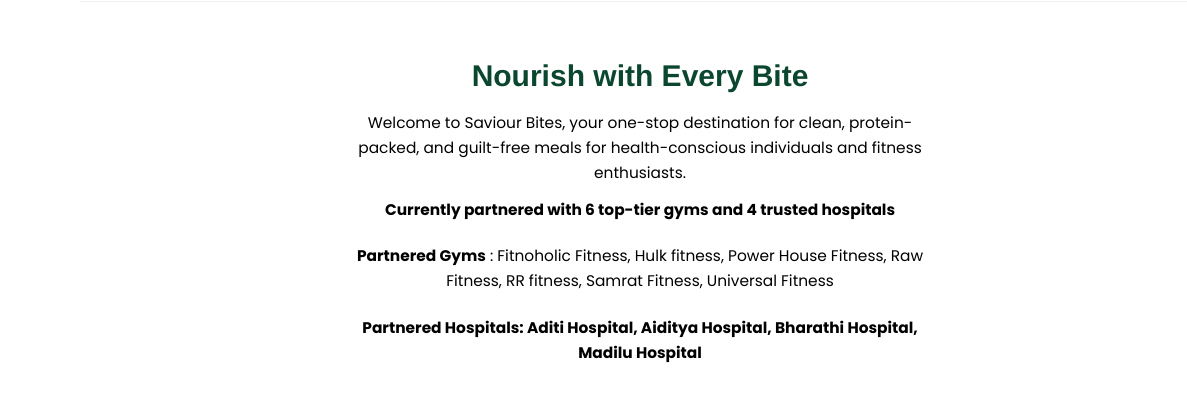
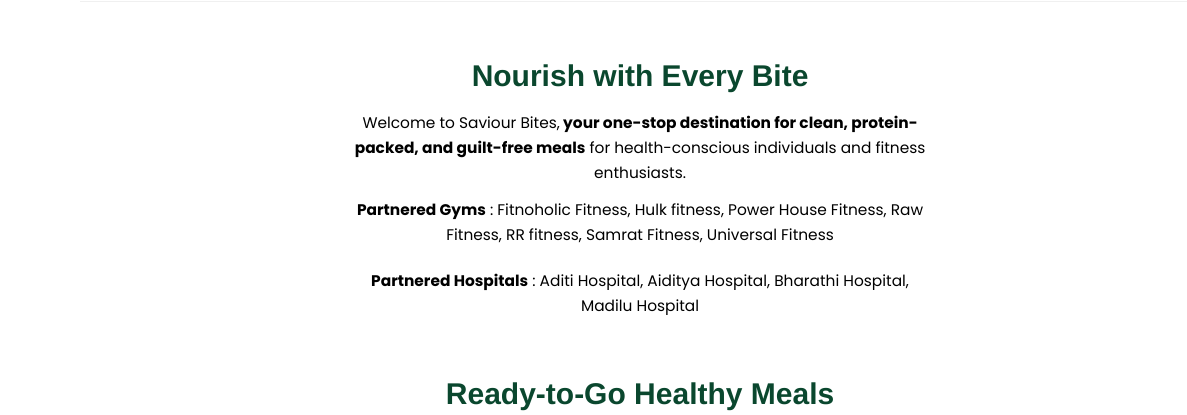
Before and after one commit to AmithTN/Testing, a plain HTML site: page index.html in a window 1280 px wide. Shown: the part 531-946 px from the top of the page, 0-1187 px from the left. Drawn offline with nearby package versions, Linux system fonts and the light colour scheme.

Commit message:
Update index.html

```diff
--- a/index.html
+++ b/index.html
@@ -479,12 +479,11 @@
                                         </div>
                                         <div class="elementor-element elementor-element-c3faf10 elementor-widget elementor-widget-text-editor" data-id="c3faf10" data-element_type="widget" data-widget_type="text-editor.default">
                                             <div class="elementor-widget-container">
-                                                <p>Welcome to Saviour Bites, your one-stop destination for clean, protein-packed, and guilt-free meals for health-conscious individuals and fitness enthusiasts.</p>
+                                                <p>Welcome to Saviour Bites,<b> your one-stop destination for clean, protein-packed, and guilt-free meals</b> for health-conscious individuals and fitness enthusiasts.</p>
                                             </div>
                                              <div class="elementor-widget-container">
-                                                 <p><b>Currently partnered with 6 top-tier gyms and 4 trusted hospitals</b> </p>
-                                                 <p><b>Partnered Gyms</b> : Fitnoholic Fitness, Hulk fitness, Power House Fitness, Raw Fitness, RR fitness, Samrat Fitness, Universal Fitness</p>
-                                                 <p><b> Partnered Hospitals: Aditi Hospital, Aiditya Hospital, Bharathi Hospital, Madilu Hospital</b> </p>
+                                                <p><b>Partnered Gyms</b> : Fitnoholic Fitness, Hulk fitness, Power House Fitness, Raw Fitness, RR fitness, Samrat Fitness, Universal Fitness</p>
+                                                 <p><b> Partnered Hospitals</b> : Aditi Hospital, Aiditya Hospital, Bharathi Hospital, Madilu Hospital</p>
                                             </div>
 
                                         </div>
```
